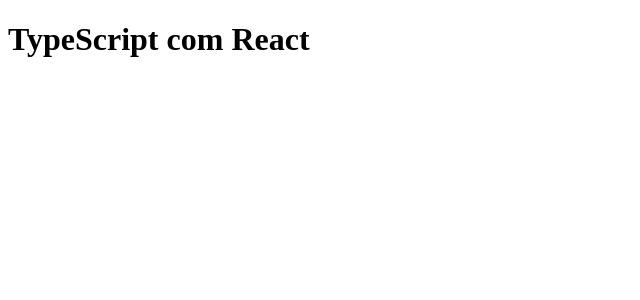
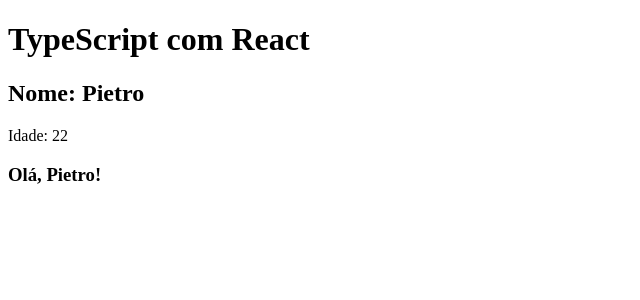
Before and after one commit to Pietro-berg7/typescript-udemy, a React (Vite) app in the folder 11_REACT_COM_TS/: page / in a window 1280 px wide. Shown: the top 300 px of the page, without its empty margins (0-640 px from the left). Built offline with nearby package versions, Linux system fonts and the light colour scheme.

Commit message:
Variáveis e funções em componentes

```diff
--- a/11_REACT_COM_TS/src/App.tsx
+++ b/11_REACT_COM_TS/src/App.tsx
@@ -1,7 +1,27 @@
+import React from "react";
+
 function App() {
+  // 1 - Variáveis
+  const name: string = "Pietro";
+  const age: number = 22;
+  const isWorking: boolean = false;
+
+  // 2 - Funções
+  const userGreeting = (name: string): string => {
+    return `Olá, ${name}!`;
+  };
+
   return (
     <div className="App">
       <h1>TypeScript com React</h1>
+      <h2>Nome: {name}</h2>
+      <p>Idade: {age}</p>
+      {isWorking && (
+        <div>
+          <p>Está trabalhando!</p>
+        </div>
+      )}
+      <h3>{userGreeting(name)}</h3>
     </div>
   );
 }
```
